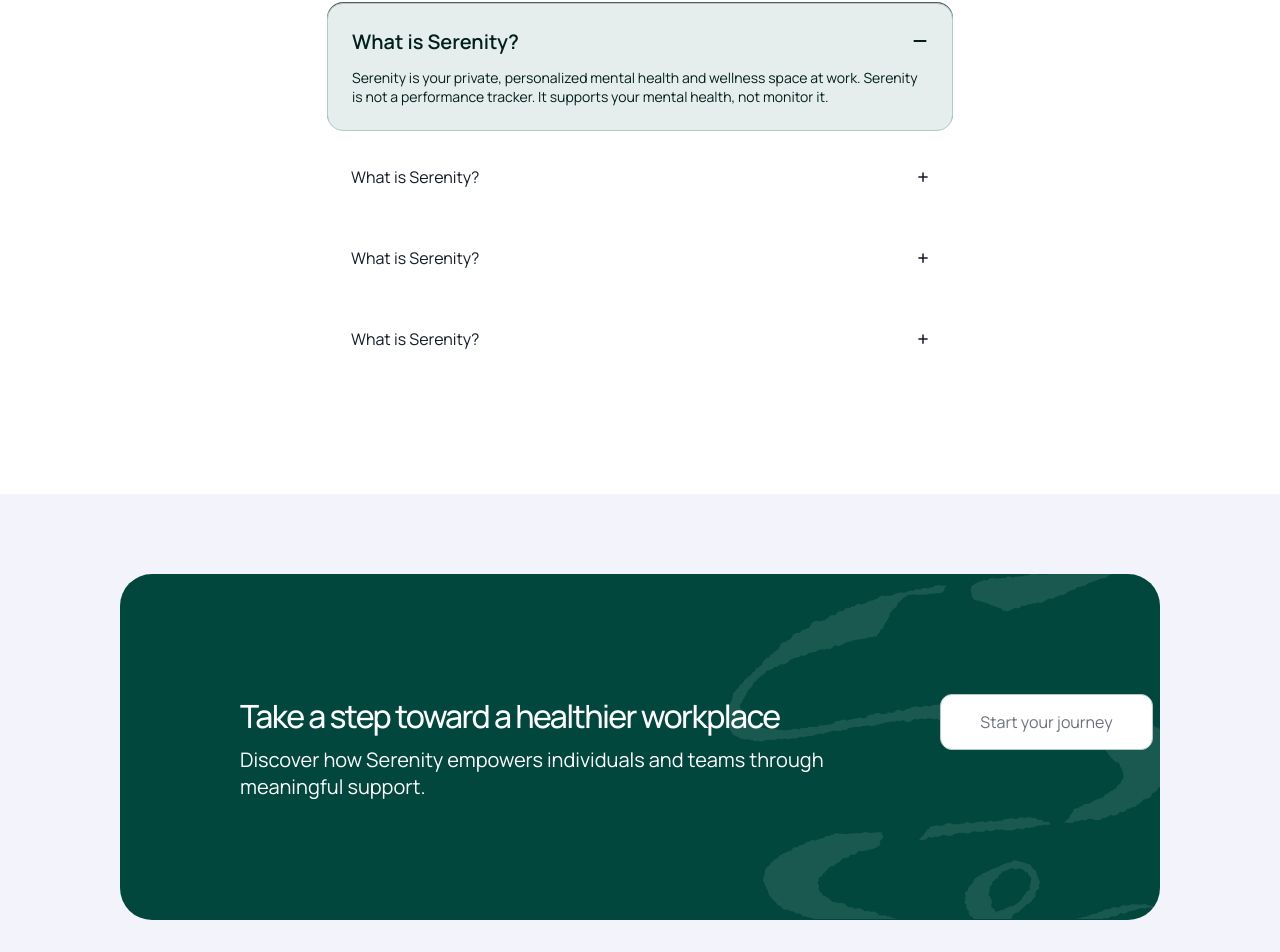
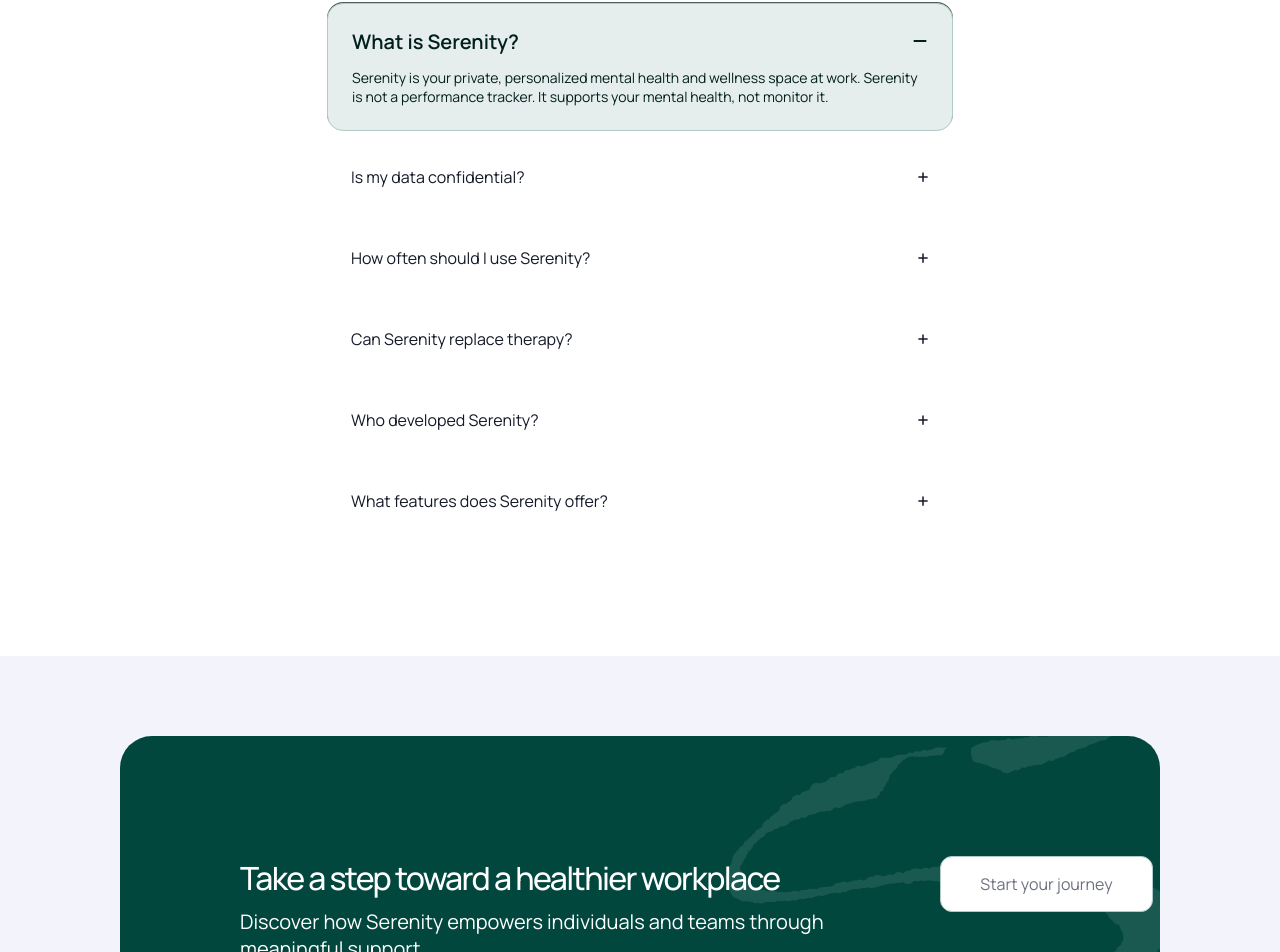
Before and after one commit to okiemuteidjerhe/serenity, a React (Vite) app: page / in a window 1280 px wide. Shown: the part 2788-3740 px from the top of the page. Built offline with nearby package versions, Linux system fonts and the light colour scheme.

Commit message:
RegisterContext.jsx created

```diff
--- a/src/App.jsx
+++ b/src/App.jsx
@@ -24,6 +24,7 @@
 import TherapistProfile from "./pages/TherapistProfile";
 import IndividualProfile from "./pages/IndividualProfile";
 import CompanyProfile from "./pages/CompanyProfile";
+import { RegisterProvider } from "./contexts/RegisterContext";
 
 
 function App() {
@@ -32,13 +33,22 @@
       <Routes>
         <Route path="/" element={<Landing />} />
         <Route path="/choose" element={<UserType />} />
+        <Route path="/signin" element={<SignIn />} />
+
+<Route path = '/register/*'
+element={
+<RegisterProvider>
+  <Routes>
         <Route path="/signupind" element={<IndividualSignUp />} />
         <Route path="/questions" element={<Questionnaire />} />
-        <Route path="/signin" element={<SignIn />} />
         <Route path="/signupcomp" element={<CompanySignUp />} />
         <Route path="/signupnext" element={<CompanySignUp2 />} />
         <Route path="/compay" element={<CompPayment />} />
         <Route path="/indpay" element={<IndividualPayment />} />
+  </Routes>
+</RegisterProvider>
+}/>
+
         <Route path="/dashind" element={<IndividualDashboard />} />
         <Route path="comp-dash" element={<CompanyDashboard />} />
         <Route path="/vsr" element={<VirtualSafeRoom />} />
--- /dev/null
+++ b/src/contexts/RegisterContext.jsx
@@ -0,0 +1,13 @@
+import {createContext, useState} from 'react'
+
+export const RegisterContext = createContext();
+
+export function RegisterProvider(props){
+    const [registerData, setRegisterData] = useState({})
+
+    return (
+        <RegisterContext.Provider value = {{registerData, setRegisterData}}>
+            {props.children}
+        </RegisterContext.Provider>
+    )
+}
--- a/src/pages/CompanySignUp.jsx
+++ b/src/pages/CompanySignUp.jsx
@@ -50,7 +50,7 @@
               textSize={styles.textSize}
             />
           </div>
-          <Link to="/signupnext">
+          <Link to="/register/signupnext">
             <Button text="Continue" />
           </Link>
         </form>
--- a/src/pages/CompanySignUp2.jsx
+++ b/src/pages/CompanySignUp2.jsx
@@ -21,7 +21,7 @@
   const handleClose = () => {
     setIsOpen(false);
     dialogRef.current.close();
-    navigate("/compay");
+    navigate("/register/compay");
   };
 
   return (
--- a/src/pages/IndividualSignUp.jsx
+++ b/src/pages/IndividualSignUp.jsx
@@ -24,7 +24,7 @@
   const handleClose = () => {
     setIsOpen(false);
     dialogRef.current.close();
-    navigate("/questions");
+    navigate("/register/questions");
   };
 
   return (
--- a/src/pages/Landing.jsx
+++ b/src/pages/Landing.jsx
@@ -20,7 +20,7 @@
 import { GiHamburgerMenu } from "react-icons/gi";
 import { LiaTimesSolid } from "react-icons/lia";
 
-/*This will come from api */
+
 let data = [
   {
     id: 1,
@@ -31,25 +31,39 @@
   },
   {
     id: 2,
-    question: "What is Serenity?",
+    question: "Is my data confidential?",
     answer:
-      "Serenity is your private, personalized mental health and wellness space at work. Serenity is not a performance tracker. It supports your mental health, not monitor it.",
+      "Yes, all your data in Serenity is completely confidential. Your information is not shared with your employer or anyone else without your explicit consent.",
     isOpen: false,
   },
   {
     id: 3,
-    question: "What is Serenity?",
+    question: "How often should I use Serenity?",
     answer:
-      "Serenity is your private, personalized mental health and wellness space at work. Serenity is not a performance tracker. It supports your mental health, not monitor it.",
+      "You can use Serenity as often as you need. We recommend checking in at least once a week to maintain consistent mental wellness practices.",
     isOpen: false,
   },
   {
     id: 4,
-    question: "What is Serenity?",
+    question: "Can Serenity replace therapy?",
     answer:
-      "Serenity is your private, personalized mental health and wellness space at work. Serenity is not a performance tracker. It supports your mental health, not monitor it.",
+      "While Serenity provides mental health support, it's not a replacement for professional therapy. It's designed to complement your existing mental health care.",
     isOpen: false,
   },
+  {
+    id: 5,
+    question: "Who developed Serenity?",
+    answer:
+      "Serenity was developed by a team of mental health professionals and workplace wellness experts to create a safe space for employee wellbeing.",
+    isOpen: false,
+  },
+  {
+    id: 6,
+    question: "What features does Serenity offer?",
+    answer:
+      "Serenity offers guided meditations, mood tracking, stress management tools, and personalized wellness recommendations tailored to your needs.",
+    isOpen: false,
+  }
 ];
 
 
--- a/src/pages/Questionnaire.jsx
+++ b/src/pages/Questionnaire.jsx
@@ -10,7 +10,7 @@
   const navigate = useNavigate()
 
   function handleNext(){
-    navigate("/indpay")
+    navigate("/register/indpay")
   }
 
   return (
--- a/src/pages/UserType.jsx
+++ b/src/pages/UserType.jsx
@@ -13,7 +13,7 @@
       <section className={styles.sectionCtn}>
         <h2>Select Account Type</h2>
         <div className={styles.ctn}>
-          <Link to="/signupcomp">
+          <Link to="/register/signupcomp">
             <figure>
               <div className={styles.imgCtn}>
                 <img src={company} alt="Company" />
@@ -22,7 +22,7 @@
             </figure>
           </Link>
 
-          <Link to="/signupind">
+          <Link to="/register/signupind">
             <figure>
               <div className={styles.indCtn}>
                 <img src={person} alt="Individual" />
```
